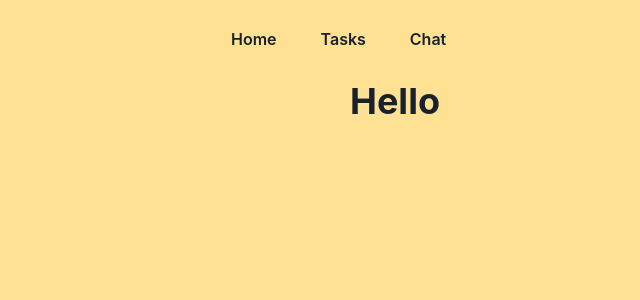
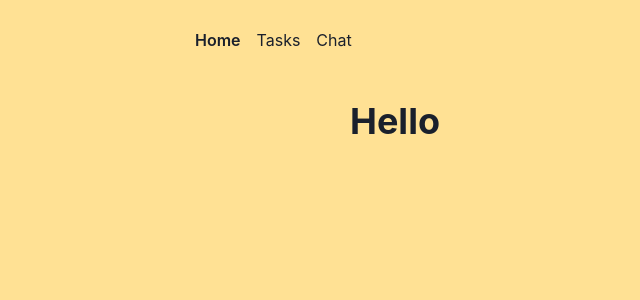
Before and after one commit to laurentlucian/chat, a Next.js app: page / in a window 1280 px wide. Shown: the top 300 px of the page, without its empty margins (245-885 px from the left). Built offline with nearby package versions, Linux system fonts and the light colour scheme.

Commit message:
style: link

```diff
--- a/components/Layout.tsx
+++ b/components/Layout.tsx
@@ -1,6 +1,7 @@
-import { Box, Button, Flex, HStack } from '@chakra-ui/react';
+import { Box, Link as ChakraLink, Button, Flex, HStack } from '@chakra-ui/react';
 import Head from 'next/head';
-import Link from 'next/link';
+import NextLink from 'next/link';
+import { useRouter } from 'next/router';
 import { ReactNode } from 'react';
 
 type Props = {
@@ -8,34 +9,34 @@ type Props = {
   title?: string;
 };
 
-const Layout = ({ children, title = 'Hey' }: Props) => {
+const Link = (props) => {
+  const { children, href, ...rest } = props;
+  const router = useRouter();
+  const isActive = router.pathname === href;
+
+  return (
+    <NextLink passHref href={href}>
+      <ChakraLink fontWeight={isActive ? 'semibold' : 'normal'} {...rest}>
+        {children}
+      </ChakraLink>
+    </NextLink>
+  );
+};
+
+const Layout = ({ children, title = 'Study Hub' }: Props) => {
   return (
     <Flex justify="center">
-      <Box width="400px">
+      <Box minW={400}>
         <Head>
           <title>{title}</title>
           <meta charSet="utf-8" />
           <meta name="viewport" content="initial-scale=1.0, width=device-width" />
         </Head>
-        <header>
-          <HStack m={5} spacing={3}>
-            <Button variant="ghost">
-              <Link href="/">
-                <a>Home</a>
-              </Link>
-            </Button>
-            <Button variant="ghost">
-              <Link href="/tasks">
-                <a>Tasks</a>
-              </Link>
-            </Button>
-            <Button variant="ghost">
-              <Link href="/chat">
-                <a>Chat</a>
-              </Link>
-            </Button>
-          </HStack>
-        </header>
+        <HStack mx="auto" as="header" w={400} py={7} mb={5} spacing={4}>
+          <Link href="/">Home</Link>
+          <Link href="/tasks">Tasks</Link>
+          <Link href="/chat">Chat</Link>
+        </HStack>
         {children}
         {/* footer */}
       </Box>
```
